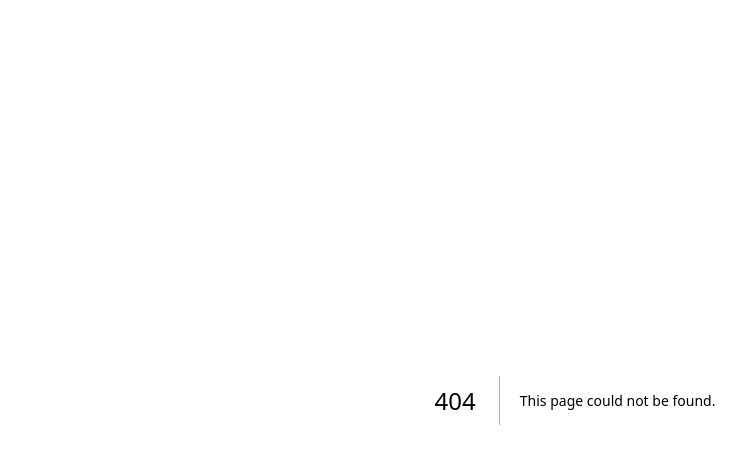
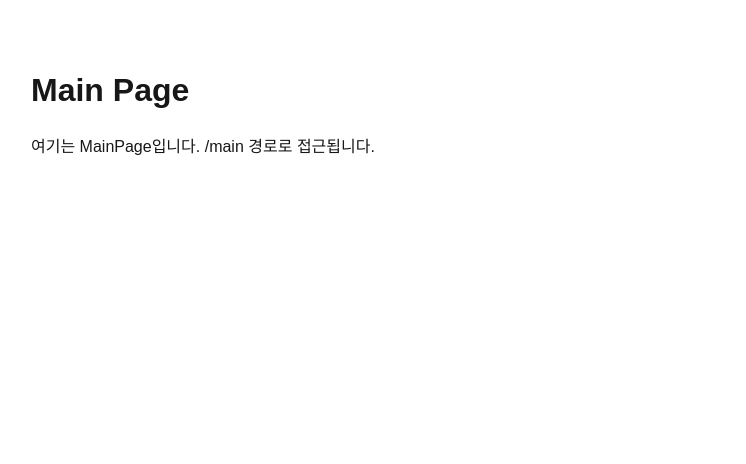
Before and after one commit to songye38/betareader, a Next.js app: page /main in a window 1280 px wide. Before the commit this address had no page. Shown: the top 464 px of the page, without its empty margins (65-811 px from the left). Built offline with nearby package versions, Linux system fonts and the light colour scheme.

Commit message:
- 서체 변경 - margin 변경 - main, manu 페이지 세팅

```diff
--- a/src/app/globals.css
+++ b/src/app/globals.css
@@ -19,7 +19,7 @@ body {
 body {
   color: var(--foreground);
   background: var(--background);
-  font-family: Arial, Helvetica, sans-serif;
+  font-family: 'Pretendard', sans-serif;
   -webkit-font-smoothing: antialiased;
   -moz-osx-font-smoothing: grayscale;
 }
@@ -27,7 +27,7 @@ body {
 * {
   box-sizing: border-box;
   padding: 0;
-  margin: 0;
+  margin: 24px;
 }
 
 a {
--- /dev/null
+++ b/src/app/main/page.js
@@ -0,0 +1,11 @@
+// pages/main.js
+const MainPage = () => {
+    return (
+      <div>
+        <h1>Main Page</h1>
+        <p>여기는 MainPage입니다. /main 경로로 접근됩니다.</p>
+      </div>
+    );
+  };
+
+  export default MainPage;
```
Also changed, not shown: src/app/manu/page.js (added, +11 -0 lines).
